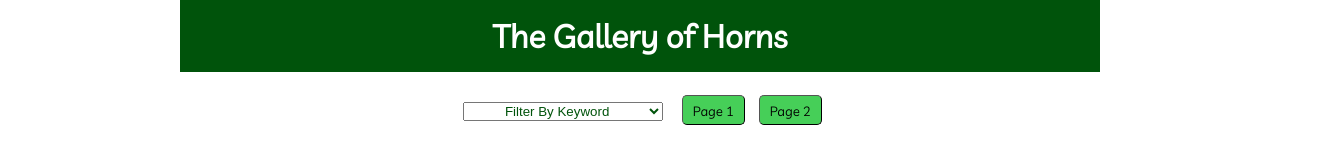
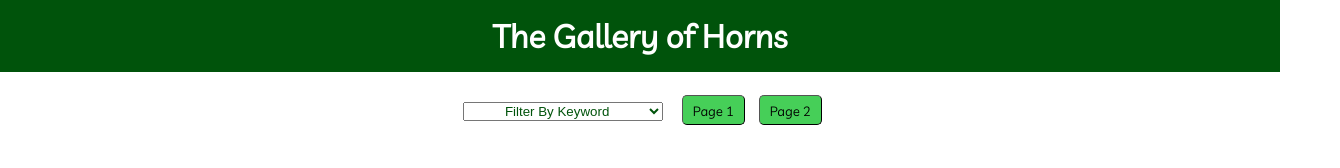
Before and after one commit to Scuba-Chris/lab-02, a plain HTML site: page index.html in a window 1280 px wide. Shown: the top 168 px of the page, 1340 px wide, since content can reach past the window. Drawn offline with nearby package versions, Linux system fonts and the light colour scheme.

Commit message:
feature1&3

```diff
--- a/css/layouts.css
+++ b/css/layouts.css
@@ -1,7 +1,6 @@
 header, body {
   display: inline-block;
   font-family: 'Livvic', sans-serif;
-  max-width: 920px;
   min-width: 880px;
   text-align: center;
   width: 100%;
```
Also changed, not shown: 1 other file.
